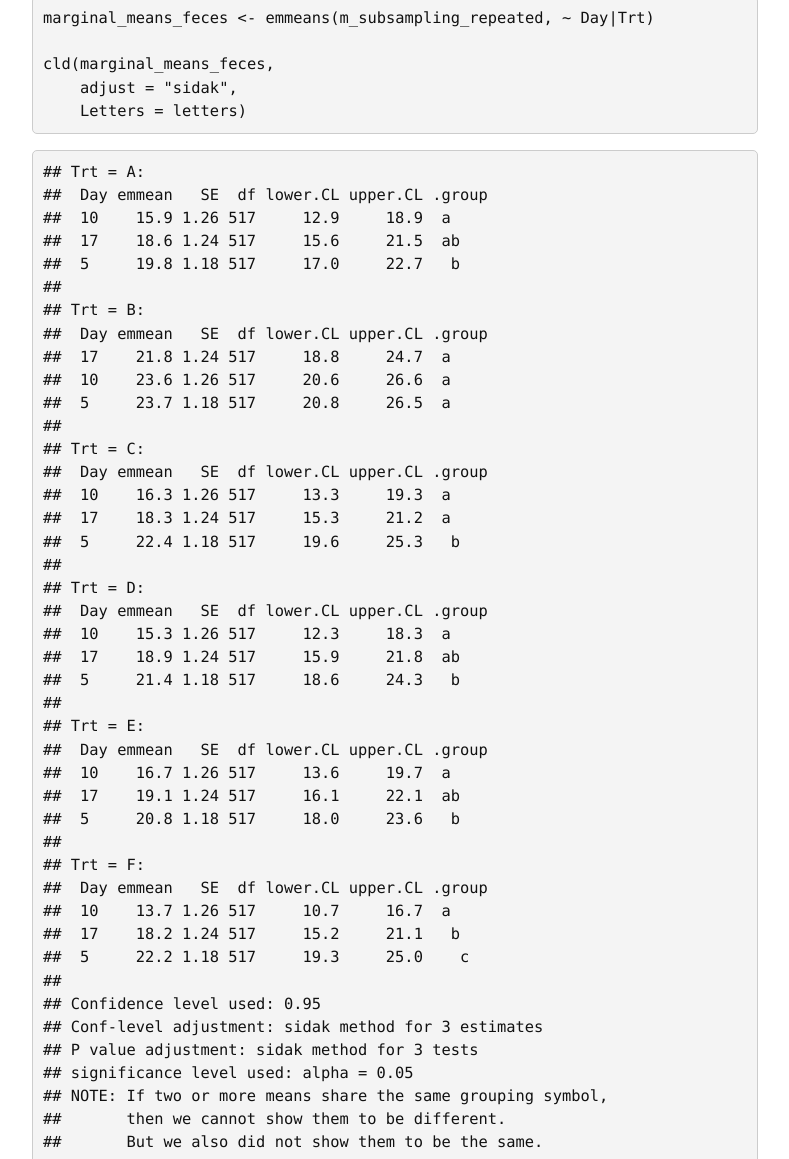
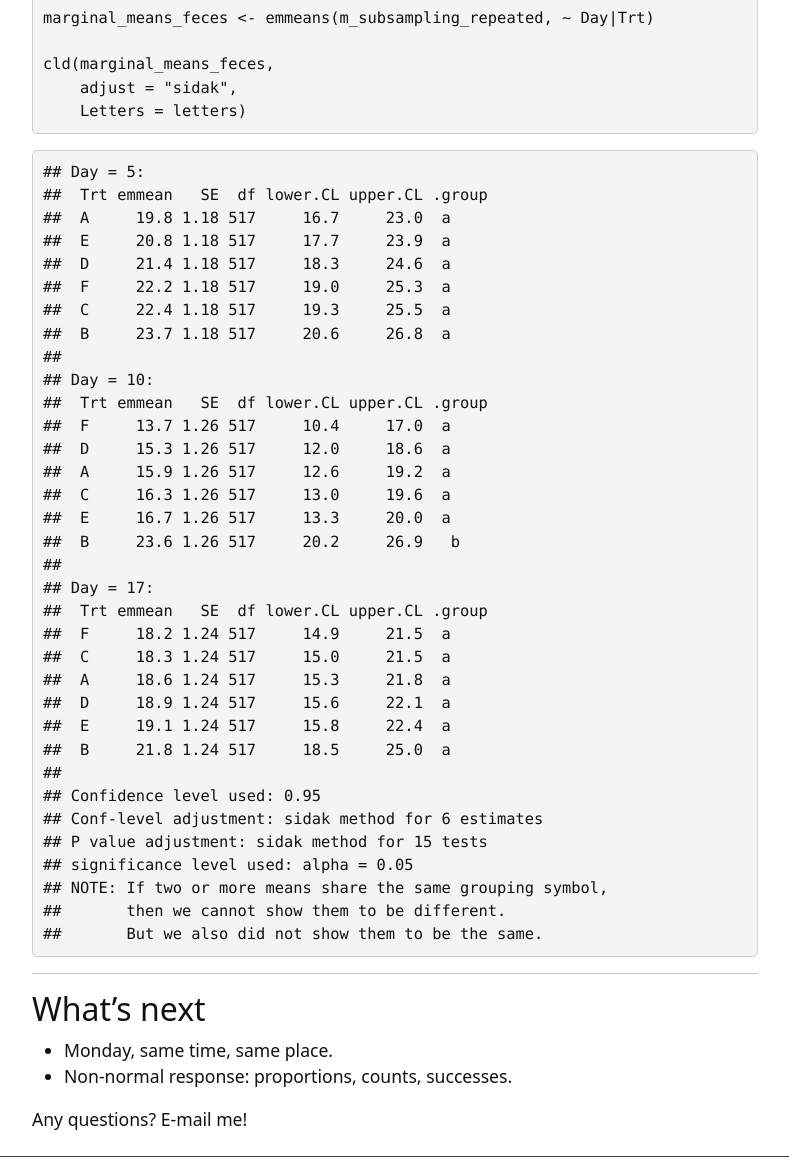
Before and after one commit to jlacasa/mixed-models-spring25, a Jekyll site: the page built from content/2-lesson.md, in a window 1280 px wide and 1400 px high, scrolled down 9828 px. Shown: the part 97-1256 px from the top of the window, without its empty margins (245-1034 px from the left). Built offline with Jekyll 4.4.1, drawn with Linux system fonts in a browser that asks for light colours; formulas are drawn with MathJax 3; grey boxes are pictures that could not be loaded.

Commit message:
day 2 comparison

```diff
--- a/content/2-lesson.md
+++ b/content/2-lesson.md
@@ -505,45 +505,36 @@ cld(marginal_means_feces,
 
 
 {% highlight text %}
-## Trt = A:
-##  Day emmean   SE  df lower.CL upper.CL .group
-##  10    15.9 1.26 517     12.9     18.9  a
-##  17    18.6 1.24 517     15.6     21.5  ab
-##  5     19.8 1.18 517     17.0     22.7   b
+## Day = 5:
+##  Trt emmean   SE  df lower.CL upper.CL .group
+##  A     19.8 1.18 517     16.7     23.0  a
+##  E     20.8 1.18 517     17.7     23.9  a
+##  D     21.4 1.18 517     18.3     24.6  a
+##  F     22.2 1.18 517     19.0     25.3  a
+##  C     22.4 1.18 517     19.3     25.5  a
+##  B     23.7 1.18 517     20.6     26.8  a
 ##
-## Trt = B:
-##  Day emmean   SE  df lower.CL upper.CL .group
-##  17    21.8 1.24 517     18.8     24.7  a
-##  10    23.6 1.26 517     20.6     26.6  a
-##  5     23.7 1.18 517     20.8     26.5  a
+## Day = 10:
+##  Trt emmean   SE  df lower.CL upper.CL .group
+##  F     13.7 1.26 517     10.4     17.0  a
+##  D     15.3 1.26 517     12.0     18.6  a
+##  A     15.9 1.26 517     12.6     19.2  a
+##  C     16.3 1.26 517     13.0     19.6  a
+##  E     16.7 1.26 517     13.3     20.0  a
+##  B     23.6 1.26 517     20.2     26.9   b
 ##
-## Trt = C:
-##  Day emmean   SE  df lower.CL upper.CL .group
-##  10    16.3 1.26 517     13.3     19.3  a
-##  17    18.3 1.24 517     15.3     21.2  a
-##  5     22.4 1.18 517     19.6     25.3   b
-##
-## Trt = D:
-##  Day emmean   SE  df lower.CL upper.CL .group
-##  10    15.3 1.26 517     12.3     18.3  a
-##  17    18.9 1.24 517     15.9     21.8  ab
-##  5     21.4 1.18 517     18.6     24.3   b
-##
-## Trt = E:
-##  Day emmean   SE  df lower.CL upper.CL .group
-##  10    16.7 1.26 517     13.6     19.7  a
-##  17    19.1 1.24 517     16.1     22.1  ab
-##  5     20.8 1.18 517     18.0     23.6   b
-##
-## Trt = F:
-##  Day emmean   SE  df lower.CL upper.CL .group
-##  10    13.7 1.26 517     10.7     16.7  a
-##  17    18.2 1.24 517     15.2     21.1   b
-##  5     22.2 1.18 517     19.3     25.0    c
+## Day = 17:
+##  Trt emmean   SE  df lower.CL upper.CL .group
+##  F     18.2 1.24 517     14.9     21.5  a
+##  C     18.3 1.24 517     15.0     21.5  a
+##  A     18.6 1.24 517     15.3     21.8  a
+##  D     18.9 1.24 517     15.6     22.1  a
+##  E     19.1 1.24 517     15.8     22.4  a
+##  B     21.8 1.24 517     18.5     25.0  a
 ##
 ## Confidence level used: 0.95
-## Conf-level adjustment: sidak method for 3 estimates
-## P value adjustment: sidak method for 3 tests
+## Conf-level adjustment: sidak method for 6 estimates
+## P value adjustment: sidak method for 15 tests
 ## significance level used: alpha = 0.05
 ## NOTE: If two or more means share the same grouping symbol,
 ##       then we cannot show them to be different.
```
